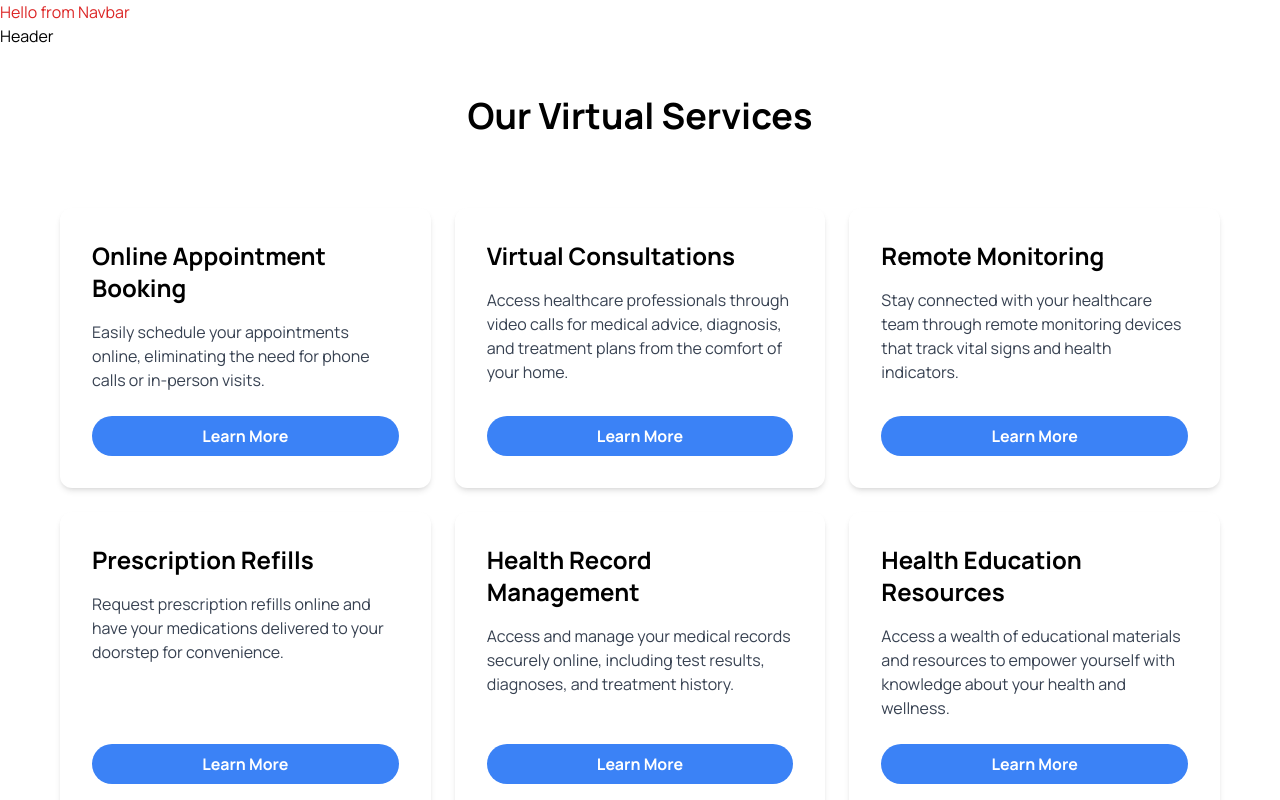
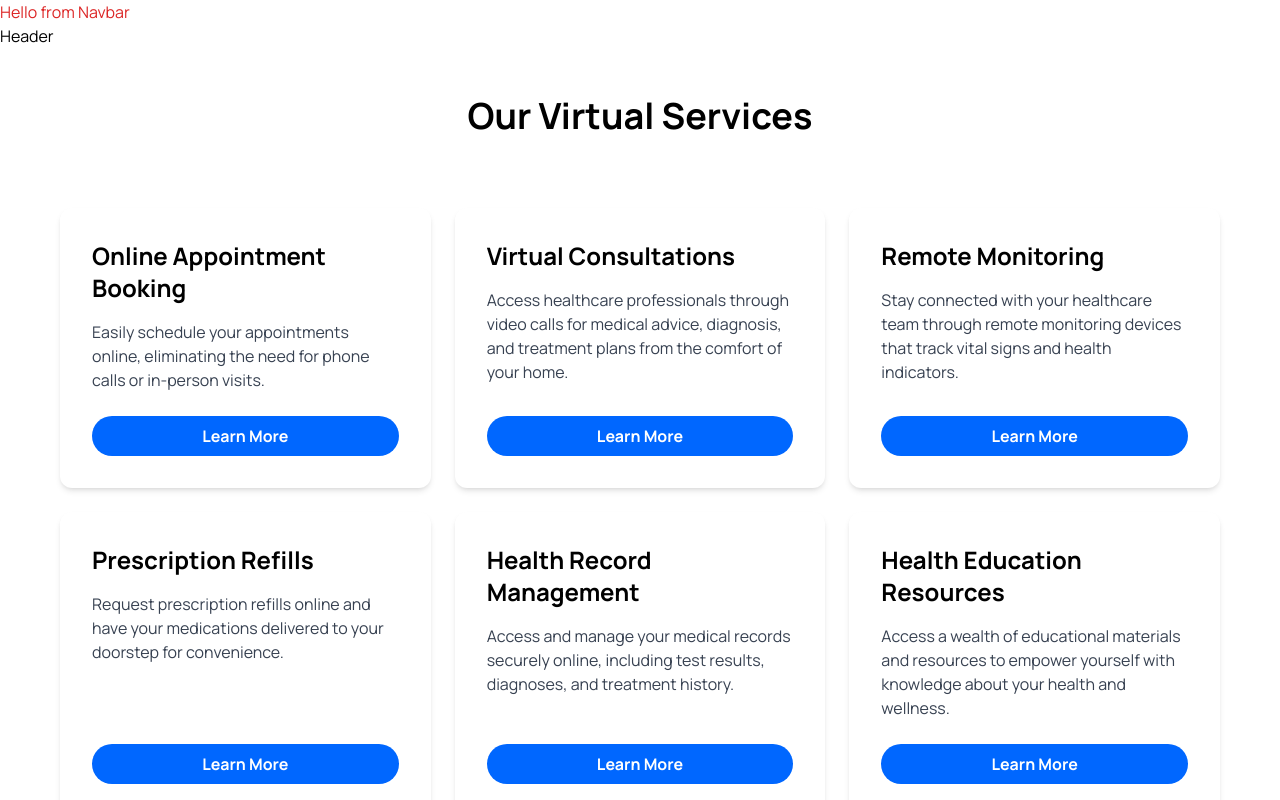
Before and after one commit to cgpakay/medibridge_frontend, a React (Vite) app: page / in a window 1280 px wide. Shown: the top 800 px of the page. Built offline with nearby package versions, Linux system fonts and the light colour scheme; the HTML template or start-up script is replaced by a standard one.

Commit message:
restyled

```diff
--- a/src/components/OurServices.jsx
+++ b/src/components/OurServices.jsx
@@ -18,7 +18,7 @@ const Services = () => {
               Easily schedule your appointments online, eliminating the need for
               phone calls or in-person visits.
             </p>
-            <button className="mt-auto bg-blue-500 hover:bg-blue-600 text-white font-bold py-2 px-6 rounded-full">
+            <button className="mt-auto bg-primaryColor hover:bg-primaryColor text-white font-bold py-2 px-6 rounded-full">
               Learn More
             </button>
           </div>
@@ -30,7 +30,7 @@ const Services = () => {
               advice, diagnosis, and treatment plans from the comfort of your
               home.
             </p>
-            <button className="mt-auto bg-blue-500 hover:bg-blue-600 text-white font-bold py-2 px-6 rounded-full">
+            <button className="mt-auto bg-primaryColor hover:bg-primaryColor text-white font-bold py-2 px-6 rounded-full">
               Learn More
             </button>
           </div>
@@ -41,7 +41,7 @@ const Services = () => {
               Stay connected with your healthcare team through remote monitoring
               devices that track vital signs and health indicators.
             </p>
-            <button className="mt-auto bg-blue-500 hover:bg-blue-600 text-white font-bold py-2 px-6 rounded-full">
+            <button className="mt-auto bg-primaryColor hover:bg-primaryColor text-white font-bold py-2 px-6 rounded-full">
               Learn More
             </button>
           </div>
@@ -53,7 +53,7 @@ const Services = () => {
               Request prescription refills online and have your medications
               delivered to your doorstep for convenience.
             </p>
-            <button className="mt-auto bg-blue-500 hover:bg-blue-600 text-white font-bold py-2 px-6 rounded-full">
+            <button className="mt-auto bg-primaryColor hover:bg-primaryColor text-white font-bold py-2 px-6 rounded-full">
               Learn More
             </button>
           </div>
@@ -66,7 +66,7 @@ const Services = () => {
               Access and manage your medical records securely online, including
               test results, diagnoses, and treatment history.
             </p>
-            <button className="mt-auto bg-blue-500 hover:bg-blue-600 text-white font-bold py-2 px-6 rounded-full">
+            <button className="mt-auto bg-primaryColor hover:bg-primaryColor text-white font-bold py-2 px-6 rounded-full">
               Learn More
             </button>
           </div>
@@ -79,7 +79,7 @@ const Services = () => {
               Access a wealth of educational materials and resources to empower
               yourself with knowledge about your health and wellness.
             </p>
-            <button className="mt-auto bg-blue-500 hover:bg-blue-600 text-white font-bold py-2 px-6 rounded-full">
+            <button className="mt-auto bg-primaryColor hover:bg-primaryColor text-white font-bold py-2 px-6 rounded-full">
               Learn More
             </button>
           </div>
```
